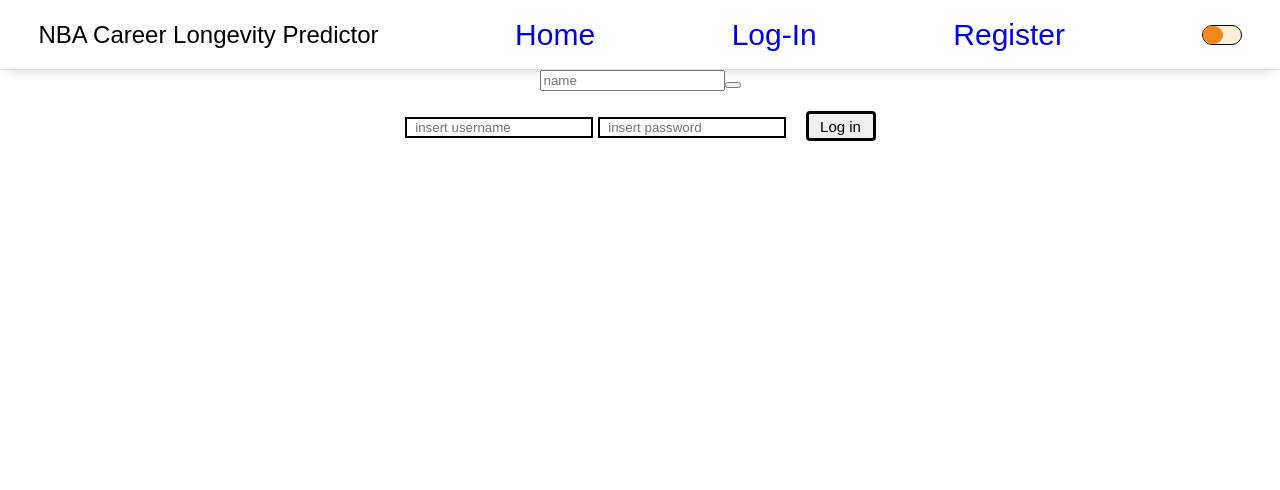
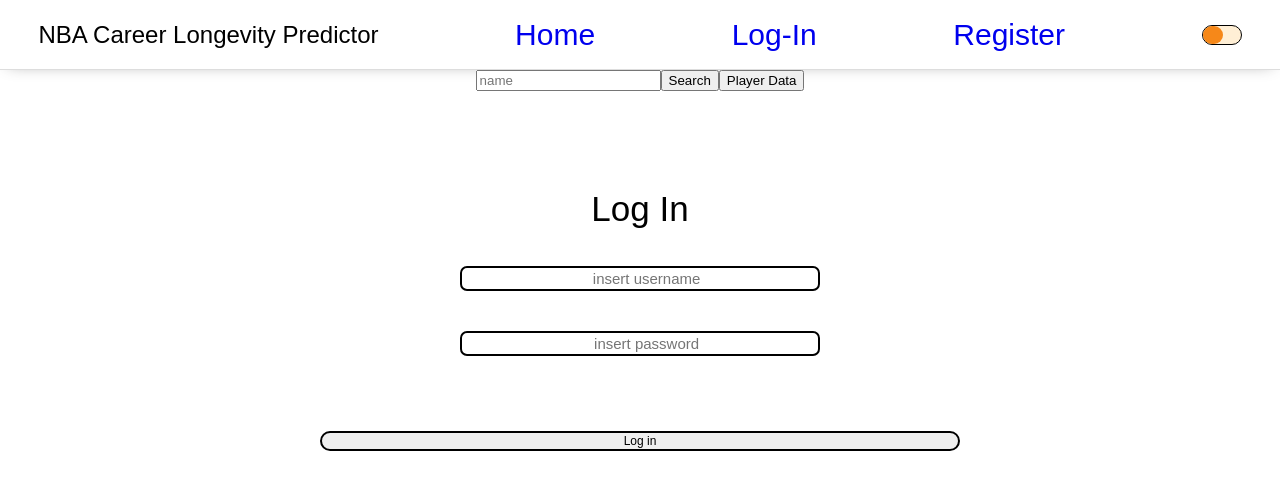
Before and after one commit to NBA-Career-Longevity-Predictor/FrontEnd, a React (Create React App) app in the folder nba-app/: page / in a window 1280 px wide. Shown: the top 490 px of the page. Built offline with nearby package versions, Linux system fonts and the light colour scheme.

Commit message:
Added Player field

```diff
--- a/nba-app/src/components/LoginForm.js
+++ b/nba-app/src/components/LoginForm.js
@@ -21,10 +21,9 @@
 
   login = e => {
     e.preventDefault();
-    // console.log("nick")
-    // axiosWithAuth("https://nba-career-longevity.herokuapp.com/users/username")
     axiosLoginAuth()
-      .post("/login",
+      .post(
+        "/login",
         `grant_type=password&username=${this.state.credentials.username}&password=${this.state.credentials.password}`,
         this.state.credentials
       )
@@ -39,9 +38,10 @@
   render() {
     return (
       <div>
-        <br />
-        <br />
+        <div>
+          <FormHeader>Log In</FormHeader>
           <form onSubmit={this.login}>
+            <FormFields>
               <TheInput
                 type="text"
                 name="username"
@@ -56,8 +56,10 @@
                 placeholder=" insert password"
                 onChange={this.handleChange}
               />
-          <TheBtn>Log in</TheBtn>
+            </FormFields>
           </form>
+          <FormButton>Log in</FormButton>
+        </div>
       </div>
     );
   }
@@ -66,18 +68,94 @@
 export default Login;
 
 const TheInput = styled.input`
-  align-items: center;
+  text-decoration: inherit;
+  text-align: center;
+  // padding: 10px;
+  border-radius: 7px;
+  padding-left: 11px;
+  font-size: 1.5rem;
+  margin: 20px;
+  height: 2.5rem;
   border: 2px solid black;
-  margin-right: 5px;
-  padding-left: 5px;
+  transition: 0.2s ease-in;
+  &:hover {
+    color: white;
+    background: black;
+    // transition: 0.2s ease-in;
+  }
 `;
 
-const TheBtn = styled.button`
-  align-items: center;
-  border: 3px solid black;
-  border-radius: 4px;
-  font-size: 1.5rem;
-  margin-left: 15px;
-  height: 3rem;
-  width: 7rem;
+const FormButton = styled.button`
+  width: 50%;
+  height: 18%;
+  border: 2px solid black;
+  border-radius: 20px;
+  font-size: 1.2rem;
+  margin: auto;
+  max-height: 100%;
+  max-width: 100%;
+  transition: 0.2s ease-in;
+  margin-top: 15px;
+  &:hover {
+    color: white;
+    background: black;
+  }
 `;
+
+const FormFields = styled.div`
+  // background-color: blue;
+  // padding: 20px;
+  border-radius: 0 0 10px 10px;
+  height: 15rem;
+  // border: 4px solid black;
+  width: 400px;
+  display: flex;
+  flex-direction: column;
+  margin: 20px auto;
+`;
+// input{
+//     ::-webkit-input-placeholder { /* Chrome/Opera/Safari */
+//         color: black;
+//       }
+//     text-decoration: inherit;
+//     text-align: center;
+//     // padding: 10px
+//     border-radius: 7px;
+//     padding-left: 11px
+//     font-size: 1.5rem;
+//     margin: 20px
+//     height: 2.5rem;
+//     border: 2px solid black;
+//     transition: 0.2s ease-in;
+
+//     &:hover{
+//         color: white;
+//         background: black;
+//         transition: 0.2s ease-in;
+//         ::-webkit-input-placeholder { /* Chrome/Opera/Safari */
+//             color: white;
+//           }
+//     }
+// }
+// .error{
+//     margin: 0;
+//     padding: 0;
+//     font-size: 15px;
+// }
+// `;
+
+const FormHeader = styled.h1`
+  // padding: 20px;
+  border-radius: 10px 10px 0 0;
+  font-size: 3.5rem;
+  width: 400px;
+  margin: auto;
+  text-align: center;
+  // border: 4px solid black;
+  color: black;
+  margin-top: 10rem;
+`;
+
+// const FormContainer = styled.div`
+//   height: 100%;
+// `;
--- a/nba-app/src/components/SearchForm.js
+++ b/nba-app/src/components/SearchForm.js
@@ -1,5 +1,5 @@
-import React from 'react';
-import axios from 'axios';
+import React from "react";
+import axios from "axios";
 
 class Search extends React.Component {
   constructor() {
@@ -8,7 +8,7 @@
       name: "",
       search: "",
       data: []
-        }
+    };
   }
   componentDidMount() {
     axios
@@ -21,12 +21,18 @@
 
   handleInputChange = e => {
     this.setState({ name: e.target.value });
-    }
+  };
 
   onSearch = e => {
     e.preventDefault();
     this.setState({ search: this.name });
+  };
+
+  getPlayerData = e => {
+      e.preventDefault();
+      this.setState({ getPlayerInfo: this.getPlayerData })
   }
+
   render() {
     return (
       <section>
@@ -34,15 +40,15 @@
           <div>
             <input
               onChange={this.handleInputChange}
-                placeholder='name'
+              placeholder="name"
               value={this.name}
-                name='name'
+              name="name"
             />
-            <button type='submit'>
-            </button>
+            <button type="submit">Search</button>
+            <button onClick={this.getPlayerData}>Player Data</button>
           </div>
         </form>
-    </section >
+      </section>
     );
   }
 }
```
Also changed, not shown: nba-app/src/components/Player.js (added, +36 -0 lines), nba-app/src/components/RegisterForm.js (+0 -17 lines). Lines whose indentation alone changed are shown as unchanged.
